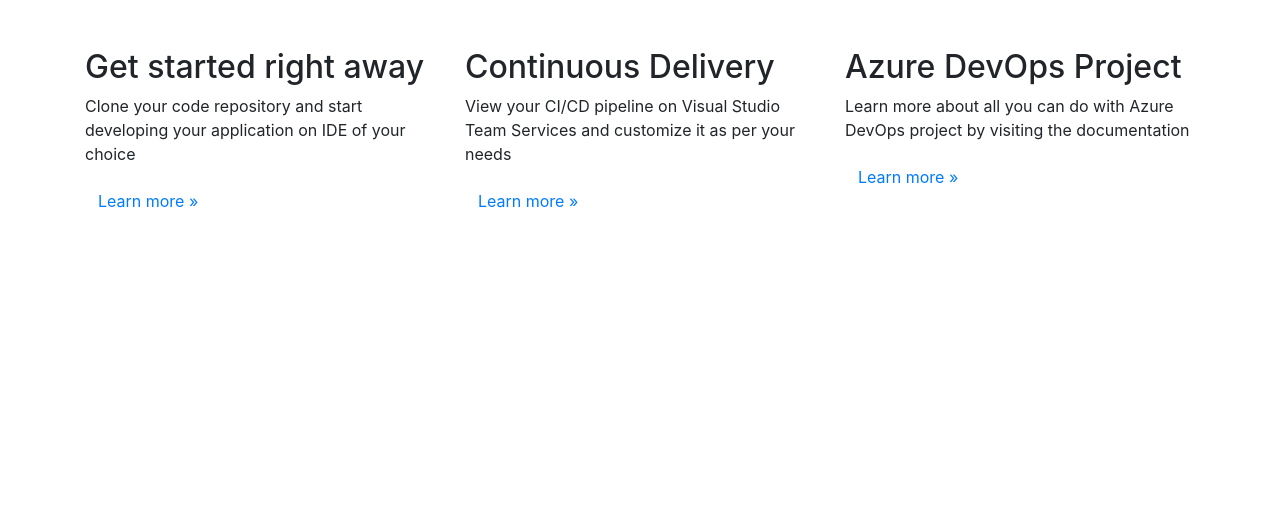
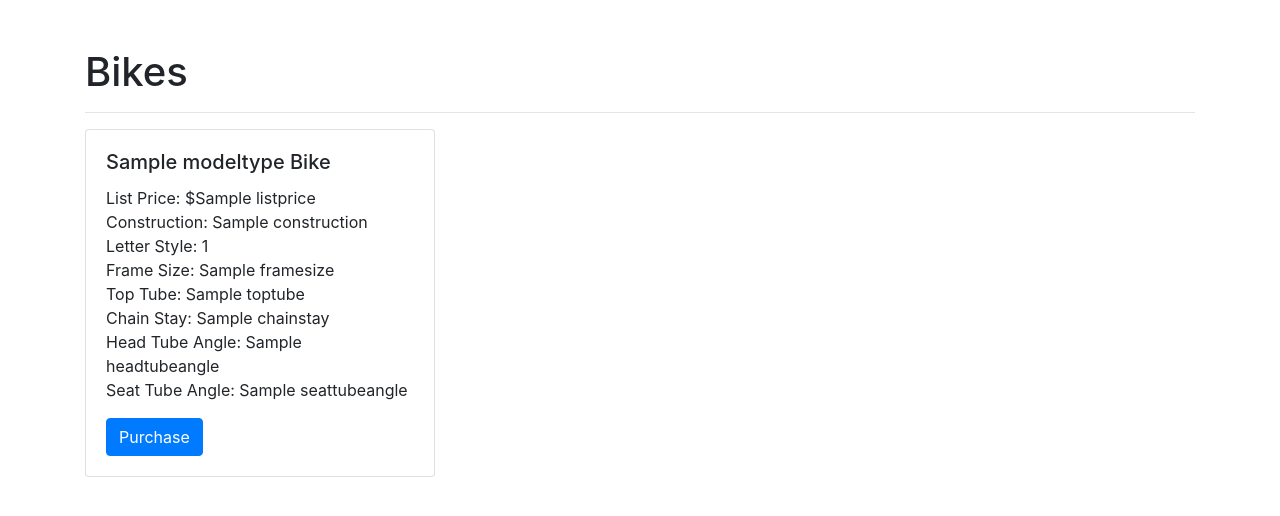
Before and after one commit to SEII-BikeShop/bikeshop, a Django app: template web/web/templates/index.html in a window 1280 px wide. Shown: the part 56-572 px from the top of the page. Run offline with Django 3.2, Linux system fonts and the light colour scheme; the template is opened without the code that fills it: most values are stand-ins (such as "Sample title", 1, 10 or a date in 2020); parts of the project's set-up code (start-up, migrations or seed data) failed here and were passed over; some libraries are stand-ins or nearby versions.

Commit message:
Get list of bikes

```diff
--- a/web/web/templates/index.html
+++ b/web/web/templates/index.html
@@ -2,7 +2,41 @@
 
 {% block content %}
 
+<h1>Bikes</h1>
+<hr />
+
 <div class="row">
+  {% for bike in bikes %}
+    <div class="col-sm-4" style="padding-bottom: 2rem;">
+      <div class="card">
+        <!-- <img class="card-img-top" src="..." alt="Card image cap"> -->
+        <div class="card-body">
+          <h5 class="card-title">{{ bike.modeltype }} Bike</h5>
+          <p class="card-text">
+            List Price: ${{ bike.listprice }}
+            <br/>
+            Construction: {{ bike.construction }}
+            <br/>
+            Letter Style: {{ bike.letterstyleid }}
+            <br/>
+            Frame Size: {{ bike.framesize }}
+            <br/>
+            Top Tube: {{ bike.toptube }}
+            <br/>
+            Chain Stay: {{ bike.chainstay }}
+            <br/>
+            Head Tube Angle: {{ bike.headtubeangle }}
+            <br/>
+            Seat Tube Angle: {{ bike.seattubeangle }}
+          </p>
+          <a href="#" class="btn btn-primary">Purchase</a>
+        </div>
+      </div>
+    </div>
+  {% endfor %}
+</div>
+
+<!-- <div class="row">
     <div class="col-md-4">
         <h2>Get started right away </h2>
         <p>
@@ -20,6 +54,6 @@
         <p>Learn more about all you can do with Azure DevOps project by visiting the documentation</p>
         <p><a class="btn btn-default" href="https://go.microsoft.com/fwlink/?linkid=862126">Learn more &raquo;</a></p>
     </div>
-</div>
+</div> -->
 
 {% endblock %}
--- a/web/web/templates/login.html
+++ b/web/web/templates/login.html
@@ -3,6 +3,9 @@
 {% block content %}
 
 {% load crispy_forms_tags %}
+
+<h1>Login</h1>
+<hr />
 
 {{ error }}
 
```
Also changed, not shown: web/web/views.py (+4 -5 lines).
